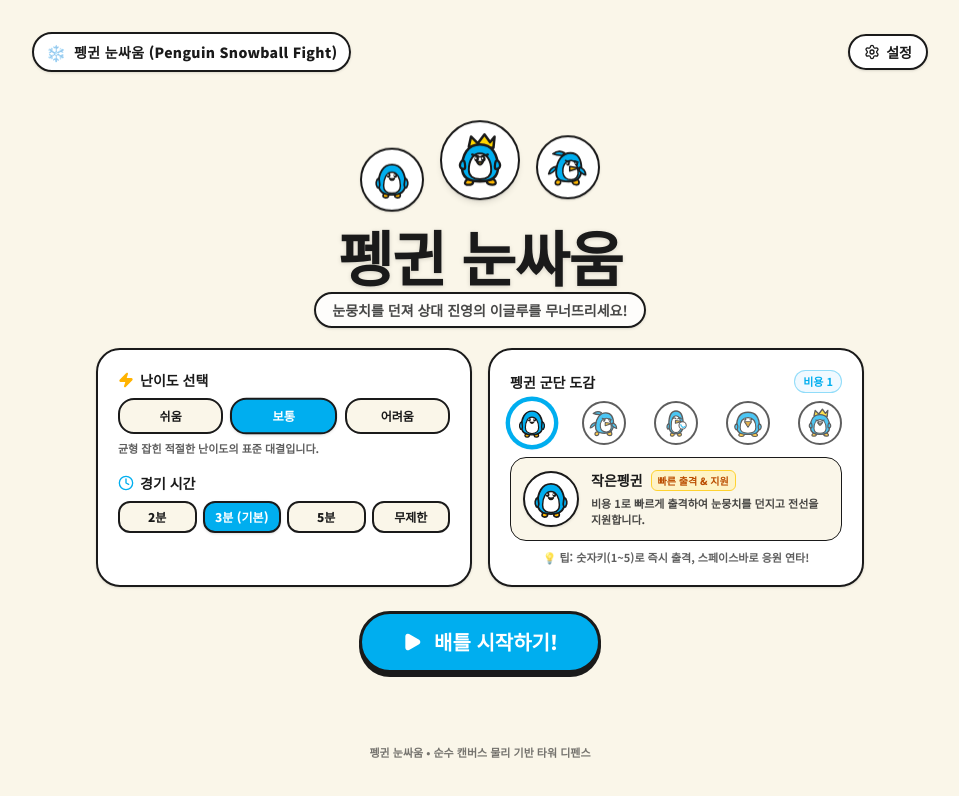
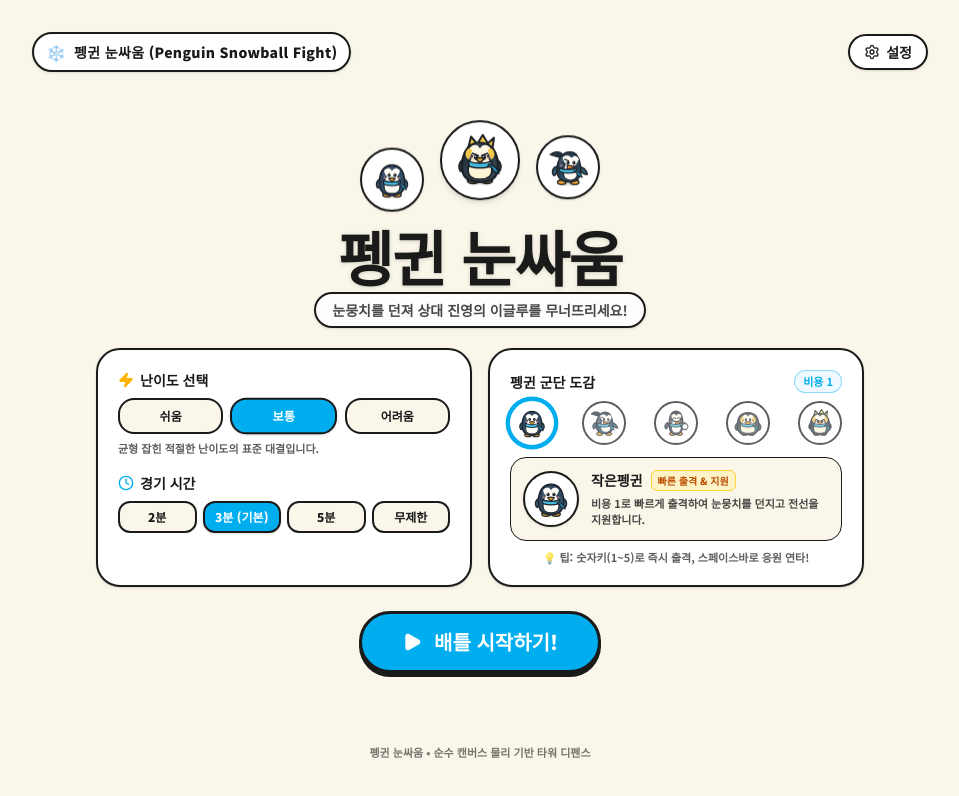
Before and after one commit to BokEumEom/penguin-snowball, a React (Vite) app: page / in a window 1280 px wide. Shown: the top 796 px of the page, without its empty margins (160-1119 px from the left). Built offline with nearby package versions, Linux system fonts and the light colour scheme.

Commit message:
style: redesign penguin portraits with colored species art

```diff
--- a/src/components/PenguinPortraits.tsx
+++ b/src/components/PenguinPortraits.tsx
@@ -1,5 +1,6 @@
-import React from 'react';
+import React, { useId } from 'react';
 import { UnitId } from '../types';
+import { UNIT_VISUALS } from '../game/unitData';
 
 interface PortraitProps {
   unitId: UnitId;
@@ -8,18 +9,35 @@ interface PortraitProps {
   isEnemy?: boolean;
 }
 
+const BODY_PATHS: Record<UnitId, string> = {
+  Small: 'M50 15 C31 15 20 31 20 57 C20 77 30 87 50 87 C70 87 80 77 80 57 C80 31 69 15 50 15 Z',
+  Speed: 'M55 14 C36 14 25 31 24 55 C23 74 34 85 53 85 C73 85 82 72 80 52 C78 31 70 14 55 14 Z',
+  Shooter: 'M50 10 C35 10 27 27 27 56 C27 78 35 88 50 88 C65 88 73 78 73 56 C73 27 65 10 50 10 Z',
+  Tank: 'M50 15 C24 15 14 35 14 61 C14 81 27 89 50 89 C73 89 86 81 86 61 C86 35 76 15 50 15 Z',
+  King: 'M50 19 C28 19 18 37 18 62 C18 81 29 89 50 89 C71 89 82 81 82 62 C82 37 72 19 50 19 Z',
+};
+
+const BELLY_PATHS: Record<UnitId, string> = {
+  Small: 'M50 36 C38 36 31 48 31 66 C31 78 39 83 50 83 C61 83 69 78 69 66 C69 48 62 36 50 36 Z',
+  Speed: 'M57 35 C45 35 38 48 39 65 C40 77 47 81 57 81 C67 81 74 73 72 60 C70 45 66 35 57 35 Z',
+  Shooter: 'M51 28 C41 28 35 42 35 64 C35 78 41 83 51 83 C61 83 67 77 67 63 C67 42 61 28 51 28 Z',
+  Tank: 'M50 35 C33 35 25 49 25 68 C25 80 35 84 50 84 C65 84 75 80 75 68 C75 49 67 35 50 35 Z',
+  King: 'M50 38 C36 38 29 50 29 69 C29 80 37 84 50 84 C63 84 71 80 71 69 C71 50 64 38 50 38 Z',
+};
+
 export const PenguinPortrait: React.FC<PortraitProps> = ({
   unitId,
   size = 64,
   className = '',
   isEnemy = false,
 }) => {
-  const bodyColor = isEnemy ? '#EF4444' : '#00AEEF'; // Crimson red or Turquoise cyan
-  const strokeColor = '#1A1A1A';
+  const visual = UNIT_VISUALS[unitId];
+  const teamColor = isEnemy ? '#E95B57' : '#45BDE3';
+  const gradientId = `penguin-body-${useId().replace(/:/g, '')}`;
+  const scarfShadow = isEnemy ? '#B93638' : '#238CB5';
+  const eyeX = unitId === 'Speed' ? 57 : 50;
+  const eyeY = unitId === 'Shooter' ? 35 : unitId === 'King' ? 45 : 39;
 
-  switch (unitId) {
-    case 'Small':
-      // 1. 아기 펭귄: 작은 SD 원형 몸통, 흰 배, 작은 부리, 무구한 점 눈, 아기자기한 플리퍼
   return (
     <svg
       viewBox="0 0 100 100"
@@ -28,453 +46,126 @@ export const PenguinPortrait: React.FC<PortraitProps> = ({
       className={className}
       fill="none"
       xmlns="http://www.w3.org/2000/svg"
+      aria-hidden="true"
     >
-          {/* Feet */}
+      <defs>
+        <linearGradient id={gradientId} x1="28" y1="18" x2="70" y2="88" gradientUnits="userSpaceOnUse">
+          <stop offset="0" stopColor={visual.bodyTop} />
+          <stop offset="1" stopColor={visual.bodyBottom} />
+        </linearGradient>
+      </defs>
+
+      <ellipse cx="50" cy="89" rx={unitId === 'Tank' ? 30 : 25} ry="5" fill="#D8D4C6" opacity="0.68" />
+
+      {/* feet */}
+      <ellipse cx={unitId === 'Speed' ? 35 : 38} cy="86" rx="10" ry="5.5" fill={visual.feet} stroke={visual.outline} strokeWidth="3.3" />
+      <ellipse cx={unitId === 'Speed' ? 66 : 62} cy="86" rx="10" ry="5.5" fill={visual.feet} stroke={visual.outline} strokeWidth="3.3" />
+
+      {/* species silhouette accents */}
+      {unitId === 'Speed' && (
+        <path d="M39 21 C29 10 17 12 8 20 C20 23 28 26 39 29 Z" fill={visual.bodyTop} stroke={visual.outline} strokeWidth="3.5" strokeLinejoin="round" />
+      )}
+      {unitId === 'King' && (
+        <path d="M29 28 L34 8 L45 21 L55 5 L64 20 L75 10 L72 31 Z" fill={visual.speciesAccent} stroke={visual.outline} strokeWidth="3.6" strokeLinejoin="round" />
+      )}
+
+      {/* flippers behind body */}
       <path
-            d="M32 82 C28 86, 26 92, 35 93 C42 93, 44 88, 40 82 Z"
-            fill="#FFB800"
-            stroke={strokeColor}
-            strokeWidth="4"
+        d={unitId === 'Tank' ? 'M18 49 C7 52 4 64 10 73 C15 77 19 68 22 57 Z' : 'M23 48 C14 50 10 61 15 69 C19 72 23 64 25 56 Z'}
+        fill={visual.bodyBottom}
+        stroke={visual.outline}
+        strokeWidth="3.5"
         strokeLinejoin="round"
       />
       <path
-            d="M60 82 C56 86, 54 92, 63 93 C70 93, 72 88, 68 82 Z"
-            fill="#FFB800"
-            stroke={strokeColor}
-            strokeWidth="4"
-            strokeLinejoin="round"
-          />
-
-          {/* Chubby Round Turquoise Body */}
-          <path
-            d="M50 14 C28 14, 18 36, 18 60 C18 78, 28 86, 50 86 C72 86, 82 78, 82 60 C82 36, 72 14, 50 14 Z"
-            fill={bodyColor}
-            stroke={strokeColor}
-            strokeWidth="4.5"
-            strokeLinejoin="round"
-          />
-
-          {/* White Belly Patch */}
-          <path
-            d="M50 32 C38 32, 30 46, 30 64 C30 76, 38 82, 50 82 C62 82, 70 76, 70 64 C70 46, 62 32, 50 32 Z"
-            fill="#FFFFFF"
-            stroke={strokeColor}
+        d={unitId === 'Speed' ? 'M76 49 C87 50 94 58 96 67 C89 67 82 63 76 57 Z' : unitId === 'Tank' ? 'M82 49 C93 52 96 64 90 73 C85 77 81 68 78 57 Z' : 'M77 48 C86 50 90 61 85 69 C81 72 77 64 75 56 Z'}
+        fill={visual.bodyBottom}
+        stroke={visual.outline}
         strokeWidth="3.5"
         strokeLinejoin="round"
       />
 
-          {/* Short Stubby Flippers (Wings) */}
+      {/* body */}
+      <path d={BODY_PATHS[unitId]} fill={`url(#${gradientId})`} stroke={visual.outline} strokeWidth="4" strokeLinejoin="round" />
+
+      {/* soft painted highlight */}
       <path
-            d="M19 46 C12 50, 10 60, 15 68 C18 71, 20 68, 21 62 Z"
-            fill={bodyColor}
-            stroke={strokeColor}
-            strokeWidth="4"
-            strokeLinejoin="round"
+        d={unitId === 'Tank' ? 'M27 34 C34 23 46 19 57 21 C43 29 35 41 31 56 C26 50 24 42 27 34 Z' : 'M30 31 C36 22 45 19 54 20 C43 27 36 38 33 51 C29 45 27 37 30 31 Z'}
+        fill="#FFFFFF"
+        opacity="0.12"
       />
+
+      {/* face + belly */}
+      <path d={BELLY_PATHS[unitId]} fill={visual.belly} stroke={visual.outline} strokeWidth="2.7" strokeLinejoin="round" />
       <path
-            d="M81 46 C88 50, 90 60, 85 68 C82 71, 80 68, 79 62 Z"
-            fill={bodyColor}
-            stroke={strokeColor}
-            strokeWidth="4"
+        d={unitId === 'Speed'
+          ? 'M37 27 C43 20 53 20 59 28 C65 20 73 23 76 31 C72 42 65 47 57 48 C47 47 40 40 37 27 Z'
+          : unitId === 'Shooter'
+          ? 'M34 25 C40 18 47 18 51 26 C56 18 64 19 68 26 C65 37 59 42 51 43 C43 42 37 37 34 25 Z'
+          : 'M31 29 C37 21 45 20 50 29 C55 20 64 21 69 29 C66 41 59 47 50 47 C41 47 34 41 31 29 Z'}
+        fill={visual.face}
+      />
+
+      {/* Emperor/King golden ear patches */}
+      {(unitId === 'Tank' || unitId === 'King') && (
+        <>
+          <path d="M30 29 C23 33 22 43 29 49 C33 44 35 38 36 31 Z" fill={visual.speciesAccent} />
+          <path d="M70 29 C77 33 78 43 71 49 C67 44 65 38 64 31 Z" fill={visual.speciesAccent} />
+        </>
+      )}
+
+      {/* chinstrap marking */}
+      {unitId === 'Shooter' && (
+        <path d="M34 39 Q50 51 68 39" stroke={visual.speciesAccent} strokeWidth="4" strokeLinecap="round" />
+      )}
+
+      {/* eyes */}
+      {unitId === 'Shooter' ? (
+        <>
+          <path d="M40 34 Q45 30 50 34" stroke={visual.outline} strokeWidth="3.3" strokeLinecap="round" />
+          <path d="M54 34 Q59 30 64 34" stroke={visual.outline} strokeWidth="3.3" strokeLinecap="round" />
+        </>
+      ) : (
+        <>
+          {unitId === 'Speed' && <path d="M42 31 L51 35" stroke={visual.outline} strokeWidth="3" strokeLinecap="round" />}
+          {unitId === 'King' && (
+            <>
+              <path d="M37 38 L47 42" stroke={visual.outline} strokeWidth="3.2" strokeLinecap="round" />
+              <path d="M63 38 L53 42" stroke={visual.outline} strokeWidth="3.2" strokeLinecap="round" />
+            </>
+          )}
+          <ellipse cx={eyeX - 7} cy={eyeY} rx="3.8" ry="4.7" fill={visual.outline} />
+          <ellipse cx={eyeX + 7} cy={eyeY} rx="3.8" ry="4.7" fill={visual.outline} />
+          <circle cx={eyeX - 8} cy={eyeY - 1.5} r="1.15" fill="#FFFFFF" />
+          <circle cx={eyeX + 6} cy={eyeY - 1.5} r="1.15" fill="#FFFFFF" />
+        </>
+      )}
+
+      {/* cheeks */}
+      <ellipse cx="34" cy="46" rx="5" ry="2.7" fill={visual.cheek} opacity="0.46" />
+      <ellipse cx="66" cy="46" rx="5" ry="2.7" fill={visual.cheek} opacity="0.46" />
+
+      {/* beak */}
+      <path
+        d={unitId === 'Speed' || unitId === 'Shooter'
+          ? 'M48 45 L72 49 L48 55 Z'
+          : unitId === 'Tank'
+          ? 'M39 47 Q50 43 61 47 L50 59 Z'
+          : 'M42 47 Q50 44 58 47 L50 55 Z'}
+        fill={visual.beak}
+        stroke={visual.outline}
+        strokeWidth="2.8"
         strokeLinejoin="round"
       />
 
-          {/* Innocent Dot Eyes */}
-          <ellipse cx="42" cy="40" rx="4.5" ry="5.5" fill={strokeColor} />
-          <circle cx="40.5" cy="38.5" r="1.8" fill="#FFFFFF" />
+      {/* team scarf: team identity without recoloring the penguin */}
+      <path d="M29 52 Q50 59 71 52 L69 61 Q50 67 31 61 Z" fill={teamColor} stroke={visual.outline} strokeWidth="2.7" strokeLinejoin="round" />
+      <path d="M66 57 C77 60 82 65 84 74 L74 70 C72 64 69 61 64 60 Z" fill={scarfShadow} stroke={visual.outline} strokeWidth="2.5" strokeLinejoin="round" />
 
-          <ellipse cx="58" cy="40" rx="4.5" ry="5.5" fill={strokeColor} />
-          <circle cx="56.5" cy="38.5" r="1.8" fill="#FFFFFF" />
-
-          {/* Cute Yellow Beak */}
-          <path
-            d="M44 47 Q50 56 56 47 Q50 49 44 47 Z"
-            fill="#FFB800"
-            stroke={strokeColor}
-            strokeWidth="3.5"
-            strokeLinejoin="round"
-          />
+      {/* snowball cue for the ranged penguin */}
+      {unitId === 'Shooter' && (
+        <circle cx="80" cy="62" r="10" fill="#FFFFFF" stroke={visual.outline} strokeWidth="3" />
+      )}
     </svg>
   );
-
-    case 'Speed':
-      // 2. 스피드 펭귄: 날렵한 유선형 몸통, 바람에 젖힌 깃털 머리, 날카로운 부리, 결의에 찬 점눈
-      return (
-        <svg
-          viewBox="0 0 100 100"
-          width={size}
-          height={size}
-          className={className}
-          fill="none"
-          xmlns="http://www.w3.org/2000/svg"
-        >
-          {/* Running Feet */}
-          <path
-            d="M24 80 C18 84, 18 92, 26 92 C32 92, 34 86, 32 80 Z"
-            fill="#FFB800"
-            stroke={strokeColor}
-            strokeWidth="4"
-            strokeLinejoin="round"
-          />
-          <path
-            d="M62 78 C58 84, 60 92, 70 92 C78 92, 78 84, 72 78 Z"
-            fill="#FFB800"
-            stroke={strokeColor}
-            strokeWidth="4"
-            strokeLinejoin="round"
-          />
-
-          {/* Backwards Wind-blown Feather Crest / Hair */}
-          <path
-            d="M42 16 C30 8, 22 12, 14 18 C22 22, 30 22, 36 22 Z"
-            fill={bodyColor}
-            stroke={strokeColor}
-            strokeWidth="4"
-            strokeLinejoin="round"
-          />
-
-          {/* Aerodynamic Forward-leaning Body */}
-          <path
-            d="M56 16 C36 16, 24 34, 22 58 C20 78, 30 84, 52 84 C74 84, 82 72, 82 54 C82 32, 74 16, 56 16 Z"
-            fill={bodyColor}
-            stroke={strokeColor}
-            strokeWidth="4.5"
-            strokeLinejoin="round"
-          />
-
-          {/* White Belly */}
-          <path
-            d="M58 34 C44 34, 36 46, 38 64 C40 76, 48 80, 58 80 C68 80, 76 72, 74 60 C72 44, 68 34, 58 34 Z"
-            fill="#FFFFFF"
-            stroke={strokeColor}
-            strokeWidth="3.5"
-            strokeLinejoin="round"
-          />
-
-          {/* Swept-back Wings */}
-          <path
-            d="M23 48 C12 50, 6 56, 4 66 C8 66, 14 62, 20 56 Z"
-            fill={bodyColor}
-            stroke={strokeColor}
-            strokeWidth="4"
-            strokeLinejoin="round"
-          />
-          <path
-            d="M78 50 C86 52, 92 60, 92 68 C88 68, 82 64, 76 58 Z"
-            fill={bodyColor}
-            stroke={strokeColor}
-            strokeWidth="4"
-            strokeLinejoin="round"
-          />
-
-          {/* Determined Angled Eyebrows & Eyes */}
-          <path
-            d="M44 34 L54 38"
-            stroke={strokeColor}
-            strokeWidth="3.5"
-            strokeLinecap="round"
-          />
-          <circle cx="50" cy="42" r="4.2" fill={strokeColor} />
-          <circle cx="48.5" cy="40.5" r="1.5" fill="#FFFFFF" />
-
-          <path
-            d="M66 35 L74 38"
-            stroke={strokeColor}
-            strokeWidth="3.5"
-            strokeLinecap="round"
-          />
-          <circle cx="70" cy="42" r="4.2" fill={strokeColor} />
-          <circle cx="68.5" cy="40.5" r="1.5" fill="#FFFFFF" />
-
-          {/* Pointy Sharp Speed Beak */}
-          <path
-            d="M54 48 L76 52 L54 59 Z"
-            fill="#FFB800"
-            stroke={strokeColor}
-            strokeWidth="3.5"
-            strokeLinejoin="round"
-          />
-        </svg>
-      );
-
-    case 'Shooter':
-      // 3. 스나이퍼 펭귄: 긴 달걀형 몸통, 여유로운 실눈(호선 눈), 긴 부리, 눈뭉치를 조준하는 포즈
-      return (
-        <svg
-          viewBox="0 0 100 100"
-          width={size}
-          height={size}
-          className={className}
-          fill="none"
-          xmlns="http://www.w3.org/2000/svg"
-        >
-          {/* Small feet */}
-          <path
-            d="M34 84 C30 88, 30 94, 38 94 C44 94, 46 88, 42 84 Z"
-            fill="#FFB800"
-            stroke={strokeColor}
-            strokeWidth="4"
-            strokeLinejoin="round"
-          />
-          <path
-            d="M58 84 C54 88, 54 94, 62 94 C68 94, 70 88, 66 84 Z"
-            fill="#FFB800"
-            stroke={strokeColor}
-            strokeWidth="4"
-            strokeLinejoin="round"
-          />
-
-          {/* Tall Slender Body */}
-          <path
-            d="M50 10 C34 10, 26 28, 26 56 C26 78, 34 86, 50 86 C66 86, 74 78, 74 56 C74 28, 66 10, 50 10 Z"
-            fill={bodyColor}
-            stroke={strokeColor}
-            strokeWidth="4.5"
-            strokeLinejoin="round"
-          />
-
-          {/* White Chest / Belly */}
-          <path
-            d="M50 26 C40 26, 34 40, 34 62 C34 76, 40 82, 50 82 C60 82, 66 76, 66 62 C66 40, 60 26, 50 26 Z"
-            fill="#FFFFFF"
-            stroke={strokeColor}
-            strokeWidth="3.5"
-            strokeLinejoin="round"
-          />
-
-          {/* Relaxed Zen/Squinting Eyes (Curved lines: ^ ^) */}
-          <path
-            d="M38 36 Q44 30 50 36"
-            stroke={strokeColor}
-            strokeWidth="4"
-            strokeLinecap="round"
-          />
-          <path
-            d="M56 36 Q62 30 68 36"
-            stroke={strokeColor}
-            strokeWidth="4"
-            strokeLinecap="round"
-          />
-
-          {/* Long Slender Aiming Beak */}
-          <path
-            d="M48 42 L72 45 L48 51 Z"
-            fill="#FFB800"
-            stroke={strokeColor}
-            strokeWidth="3.5"
-            strokeLinejoin="round"
-          />
-
-          {/* Flipper holding a big snowball ready to toss */}
-          <path
-            d="M26 52 C20 54, 18 64, 22 70 C26 72, 28 66, 28 58 Z"
-            fill={bodyColor}
-            stroke={strokeColor}
-            strokeWidth="4"
-            strokeLinejoin="round"
-          />
-          {/* Held Snowball */}
-          <circle
-            cx="72"
-            cy="58"
-            r="12"
-            fill="#FFFFFF"
-            stroke={strokeColor}
-            strokeWidth="3.5"
-          />
-          <path
-            d="M66 56 C68 62, 74 68, 80 62"
-            stroke={bodyColor}
-            strokeWidth="4.5"
-            strokeLinecap="round"
-          />
-        </svg>
-      );
-
-    case 'Tank':
-      // 4. 탱커 펭귄: 커다랗고 뚱뚱한 감자형 몸통, 활짝 벌려 웃는 커다란 부리, 작은 날개
-      return (
-        <svg
-          viewBox="0 0 100 100"
-          width={size}
-          height={size}
-          className={className}
-          fill="none"
-          xmlns="http://www.w3.org/2000/svg"
-        >
-          {/* Big Wide Feet */}
-          <path
-            d="M24 84 C18 88, 16 95, 28 95 C38 95, 40 88, 36 84 Z"
-            fill="#FFB800"
-            stroke={strokeColor}
-            strokeWidth="4"
-            strokeLinejoin="round"
-          />
-          <path
-            d="M64 84 C60 88, 62 95, 74 95 C84 95, 84 88, 76 84 Z"
-            fill="#FFB800"
-            stroke={strokeColor}
-            strokeWidth="4"
-            strokeLinejoin="round"
-          />
-
-          {/* Giant Chubby Potato Body */}
-          <path
-            d="M50 14 C22 14, 12 36, 12 62 C12 82, 24 88, 50 88 C76 88, 88 82, 88 62 C88 36, 78 14, 50 14 Z"
-            fill={bodyColor}
-            stroke={strokeColor}
-            strokeWidth="4.5"
-            strokeLinejoin="round"
-          />
-
-          {/* Broad White Belly */}
-          <path
-            d="M50 32 C32 32, 24 46, 24 66 C24 78, 34 84, 50 84 C66 84, 76 78, 76 66 C76 46, 68 32, 50 32 Z"
-            fill="#FFFFFF"
-            stroke={strokeColor}
-            strokeWidth="3.5"
-            strokeLinejoin="round"
-          />
-
-          {/* Small Flapping Wings */}
-          <path
-            d="M13 52 C4 56, 4 66, 10 72 C14 74, 16 68, 16 60 Z"
-            fill={bodyColor}
-            stroke={strokeColor}
-            strokeWidth="4"
-            strokeLinejoin="round"
-          />
-          <path
-            d="M87 52 C96 56, 96 66, 90 72 C86 74, 84 68, 84 60 Z"
-            fill={bodyColor}
-            stroke={strokeColor}
-            strokeWidth="4"
-            strokeLinejoin="round"
-          />
-
-          {/* Cheerful Dot Eyes */}
-          <circle cx="40" cy="38" r="4.5" fill={strokeColor} />
-          <circle cx="38.5" cy="36.5" r="1.6" fill="#FFFFFF" />
-
-          <circle cx="60" cy="38" r="4.5" fill={strokeColor} />
-          <circle cx="58.5" cy="36.5" r="1.6" fill="#FFFFFF" />
-
-          {/* Exaggerated Open Laughing Beak (Wide open happy mouth!) */}
-          <path
-            d="M38 46 L62 46 L50 64 Z"
-            fill="#FFB800"
-            stroke={strokeColor}
-            strokeWidth="3.5"
-            strokeLinejoin="round"
-          />
-          {/* Happy smile crease */}
-          <path
-            d="M44 52 Q50 58 56 52"
-            stroke="#92400E"
-            strokeWidth="2.5"
-            strokeLinecap="round"
-          />
-        </svg>
-      );
-
-    case 'King':
-      // 5. 킹 펭귄: 화려한 손그림 황금 볏/왕관 깃털, 위엄 있으면서도 우스꽝스러운 일자 눈썹과 점눈, 당당한 포즈
-      return (
-        <svg
-          viewBox="0 0 100 100"
-          width={size}
-          height={size}
-          className={className}
-          fill="none"
-          xmlns="http://www.w3.org/2000/svg"
-        >
-          {/* Royal Feet */}
-          <path
-            d="M28 84 C22 88, 20 94, 30 94 C38 94, 40 88, 36 84 Z"
-            fill="#FFB800"
-            stroke={strokeColor}
-            strokeWidth="4"
-            strokeLinejoin="round"
-          />
-          <path
-            d="M64 84 C60 88, 62 94, 72 94 C80 94, 80 88, 74 84 Z"
-            fill="#FFB800"
-            stroke={strokeColor}
-            strokeWidth="4"
-            strokeLinejoin="round"
-          />
-
-          {/* Wild Spiky Yellow Crown Crest (Marker-drawn spikes!) */}
-          <path
-            d="M30 26 L34 8 L46 20 L58 4 L68 18 L76 8 L74 28 Z"
-            fill="#FFD600"
-            stroke={strokeColor}
-            strokeWidth="4.5"
-            strokeLinejoin="round"
-          />
-
-          {/* Round Majestic Body */}
-          <path
-            d="M50 22 C28 22, 18 40, 18 64 C18 80, 28 88, 50 88 C72 88, 82 80, 82 64 C82 40, 72 22, 50 22 Z"
-            fill={bodyColor}
-            stroke={strokeColor}
-            strokeWidth="4.5"
-            strokeLinejoin="round"
-          />
-
-          {/* White Belly */}
-          <path
-            d="M50 38 C38 38, 30 50, 30 68 C30 78, 38 84, 50 84 C62 84, 70 78, 70 68 C70 50, 62 38, 50 38 Z"
-            fill="#FFFFFF"
-            stroke={strokeColor}
-            strokeWidth="3.5"
-            strokeLinejoin="round"
-          />
-
-          {/* Proud Royal Flippers on Hips */}
-          <path
-            d="M19 50 C12 56, 12 66, 22 66 C24 66, 24 58, 22 52 Z"
-            fill={bodyColor}
-            stroke={strokeColor}
-            strokeWidth="4"
-            strokeLinejoin="round"
-          />
-          <path
-            d="M81 50 C88 56, 88 66, 78 66 C76 66, 76 58, 78 52 Z"
-            fill={bodyColor}
-            stroke={strokeColor}
-            strokeWidth="4"
-            strokeLinejoin="round"
-          />
-
-          {/* Fierce / Comical Stern Eyebrows & Eyes */}
-          <path
-            d="M36 40 L48 44"
-            stroke={strokeColor}
-            strokeWidth="4"
-            strokeLinecap="round"
-          />
-          <circle cx="44" cy="48" r="4.2" fill={strokeColor} />
-          <circle cx="42.5" cy="46.5" r="1.5" fill="#FFFFFF" />
-
-          <path
-            d="M64 40 L52 44"
-            stroke={strokeColor}
-            strokeWidth="4"
-            strokeLinecap="round"
-          />
-          <circle cx="56" cy="48" r="4.2" fill={strokeColor} />
-          <circle cx="54.5" cy="46.5" r="1.5" fill="#FFFFFF" />
-
-          {/* Grand Yellow Beak */}
-          <path
-            d="M44 52 Q50 64 56 52 Q50 54 44 52 Z"
-            fill="#FFB800"
-            stroke={strokeColor}
-            strokeWidth="3.5"
-            strokeLinejoin="round"
-          />
-        </svg>
-      );
-  }
 };
```
Lines whose indentation alone changed are shown as unchanged.
